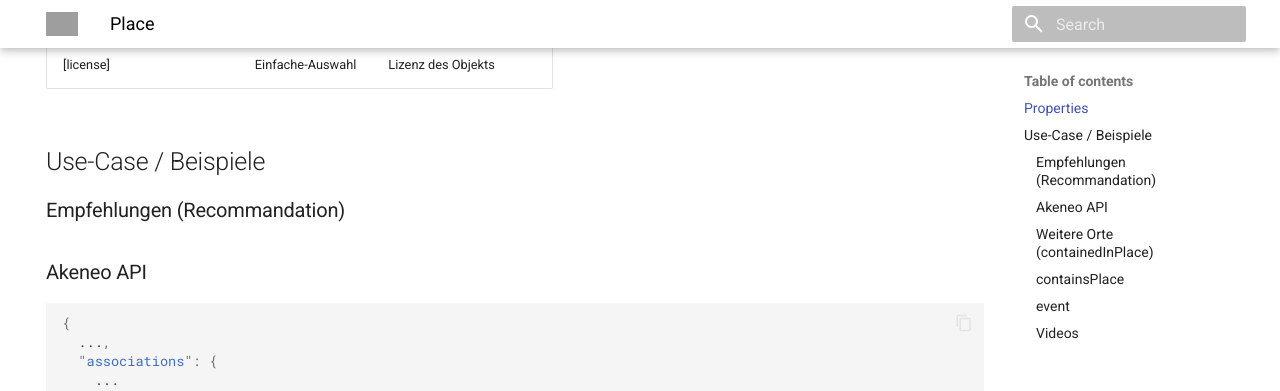
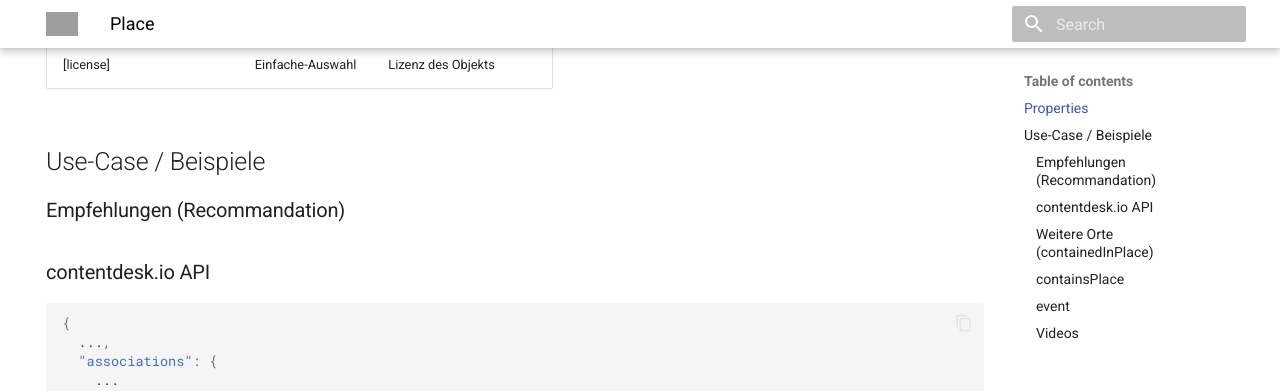
Before and after one commit to tsolenthaler/docs.contentdesk.io, an MkDocs documentation site: the page built from docs/schema/Place.md, in a window 1280 px wide and 900 px high, scrolled down 571 px. Shown: the top 391 px of the window. Built offline with MkDocs 1.6.1 and Material for MkDocs 9.7.7, drawn with Linux system fonts in a browser that asks for light colours; grey boxes are pictures that could not be loaded.

Commit message:
Refactor schema links and update API reference in Place.md

````diff
--- a/docs/schema/Place.md
+++ b/docs/schema/Place.md
@@ -25,7 +25,7 @@ https://docs.discover.swiss/dev/reference/dataschema/definition/infocenter-class
 
 ### Empfehlungen (Recommandation)
 
-### Akeneo API
+### contentdesk.io API
 
 ```json
 {
````
